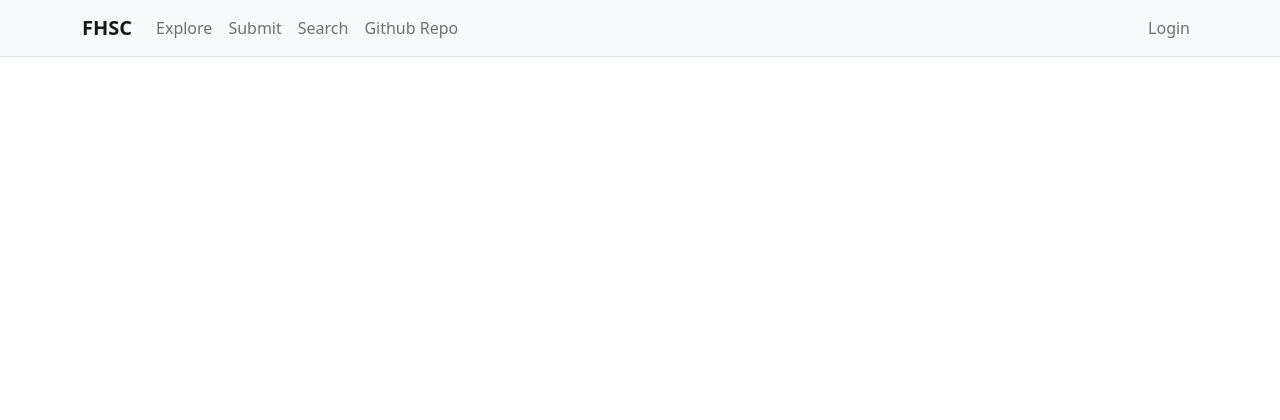
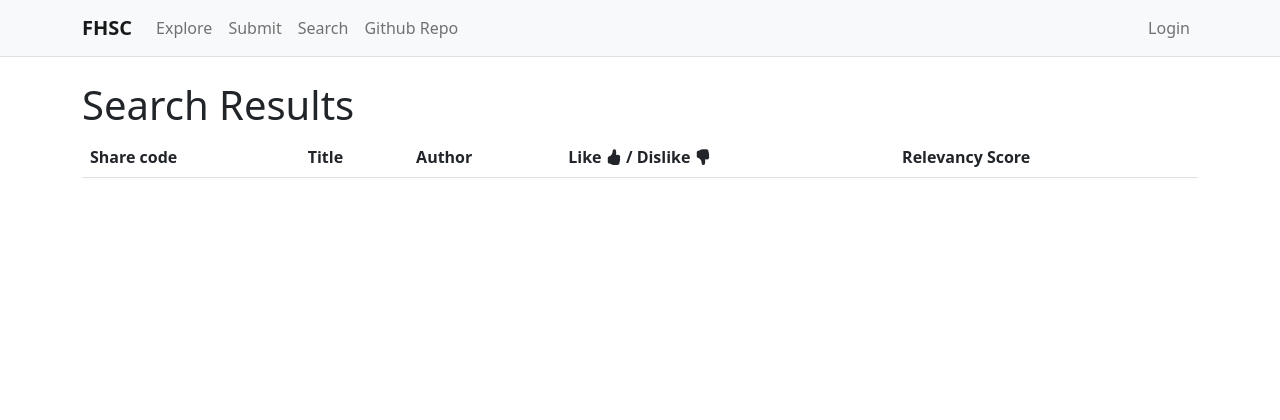
Before and after one commit to sarathsajan/webapp-share-codes, a Flask app: template mysite/templates/results.html in a window 1280 px wide. Shown: the top 420 px of the page. Run offline with Flask 2, Linux system fonts and the light colour scheme; the template is opened without the code that fills it, so the values that code supplies are empty; some libraries are stand-ins or nearby versions.

Commit message:
search result main logic complete

```diff
--- a/mysite/app.py
+++ b/mysite/app.py
@@ -77,7 +77,7 @@ def results():
 def view_single_share_code(game, share_code):
     single_share_code = gcfsDB.get_single_share_code_data(game=game, share_code=share_code)
     print(single_share_code)
-    return render_template('view_share_code.html', share_codes_data=single_share_code),
+    return render_template('view_share_code.html', share_codes_data=single_share_code)
 
 # Create a Submission Form using WTForms
 class SubmissionForm(Form):
--- a/mysite/templates/results.html
+++ b/mysite/templates/results.html
@@ -1,12 +1,30 @@
 {% extends 'layout.html' %}
 
 {% block body%}
-    {{ search_query }}
-    <br>
-    <br>
-    <ul class="list-group">
-    {% for result in search_results %}
-        <li class="list-group-item">{{ result }}</li>
-    {% endfor %}
-    </ul>
+    <div class="container mb-8">
+        <h1 class="mb-8">Search Results</h1>
+        <table class="table">
+            <thead>
+              <tr>
+                <th scope="col">Share code</th>
+                <th scope="col">Title</th>
+                <th scope="col">Author</th>
+                <th scope="col">Like <i class="bi bi-hand-thumbs-up-fill"></i> / Dislike <i class="bi bi-hand-thumbs-down-fill"></i></th>
+                <th scope="col">Relevancy Score</th>
+              </tr>
+            </thead>
+            <tbody>
+            {% for result in search_results %}
+              <tr>
+                <td>{{ result['share_code'] }}</td>
+                <td>{{ result['title'] }}</td>
+                <td>{{ result['author'] }}</td>
+                <td>feature coming soon...</td>
+                <td>{{ result['description_score'] }}</td>
+                <td><a href="/view/{{ result['game'] }}/{{ result['share_code'] }}">more details</a></td>
+              </tr>
+            {% endfor %}
+            </tbody>
+          </table>
+    </div>
 {% endblock %}
```
Also changed, not shown: mysite/gcfsDB.py (+14 -2 lines).
